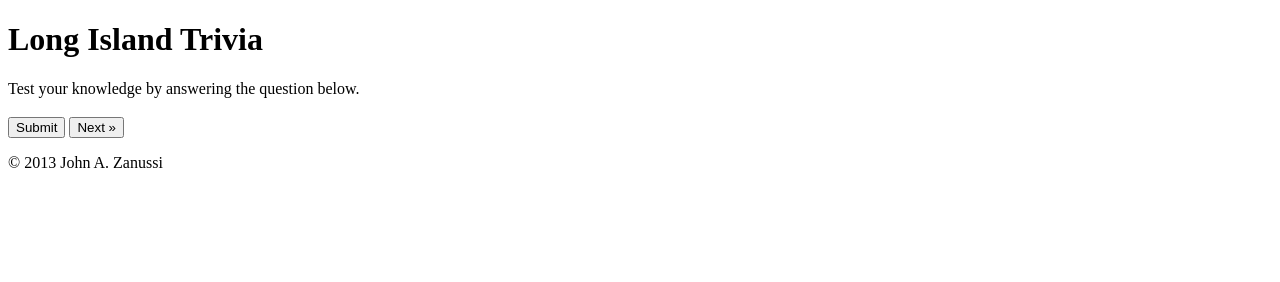
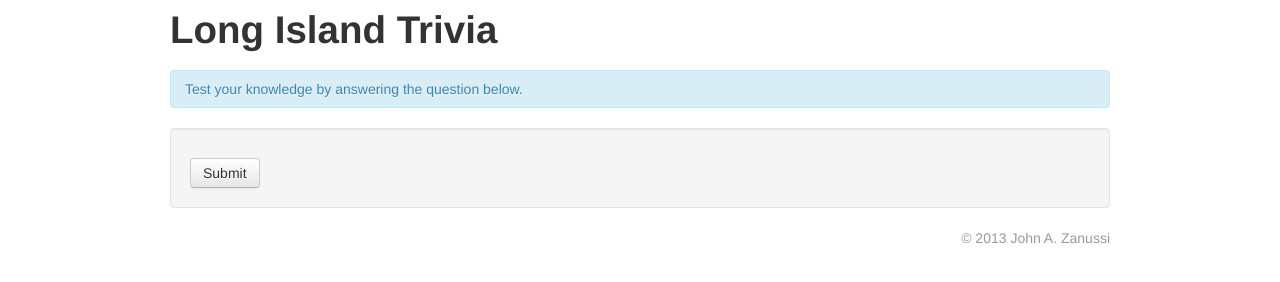
Before and after one commit to jzjz/newsday, a plain HTML site: page index.html in a window 1280 px wide. Drawn offline with Linux system fonts and the light colour scheme; the site is published under a folder, as on GitHub Pages, so addresses that start at the root find nothing.

Commit message:
Update index.html

```diff
--- a/index.html
+++ b/index.html
@@ -3,8 +3,8 @@
 <head>
 <meta charset="utf-8">
 <title>Newsday Code Project</title>
-<link rel="stylesheet" href="/css/bootstrap.min.css">
-<link rel="stylesheet" href="/css/style.css">
+<link rel="stylesheet" href="css/bootstrap.min.css">
+<link rel="stylesheet" href="css/style.css">
 </head>
 <body>
 <div class="container">
@@ -26,8 +26,8 @@
 		<p>&copy; 2013 John A. Zanussi</p>
 	</div>
 </div>
-<script src="/js/jquery.js"></script>
-<script src="/js/trivia.js"></script>
+<script src="js/jquery.js"></script>
+<script src="js/trivia.js"></script>
 <script src="http://data.newsday.com/feeds/trivia_test.php?callback=init_trivia"></script>
 </body>
 </html>
```
